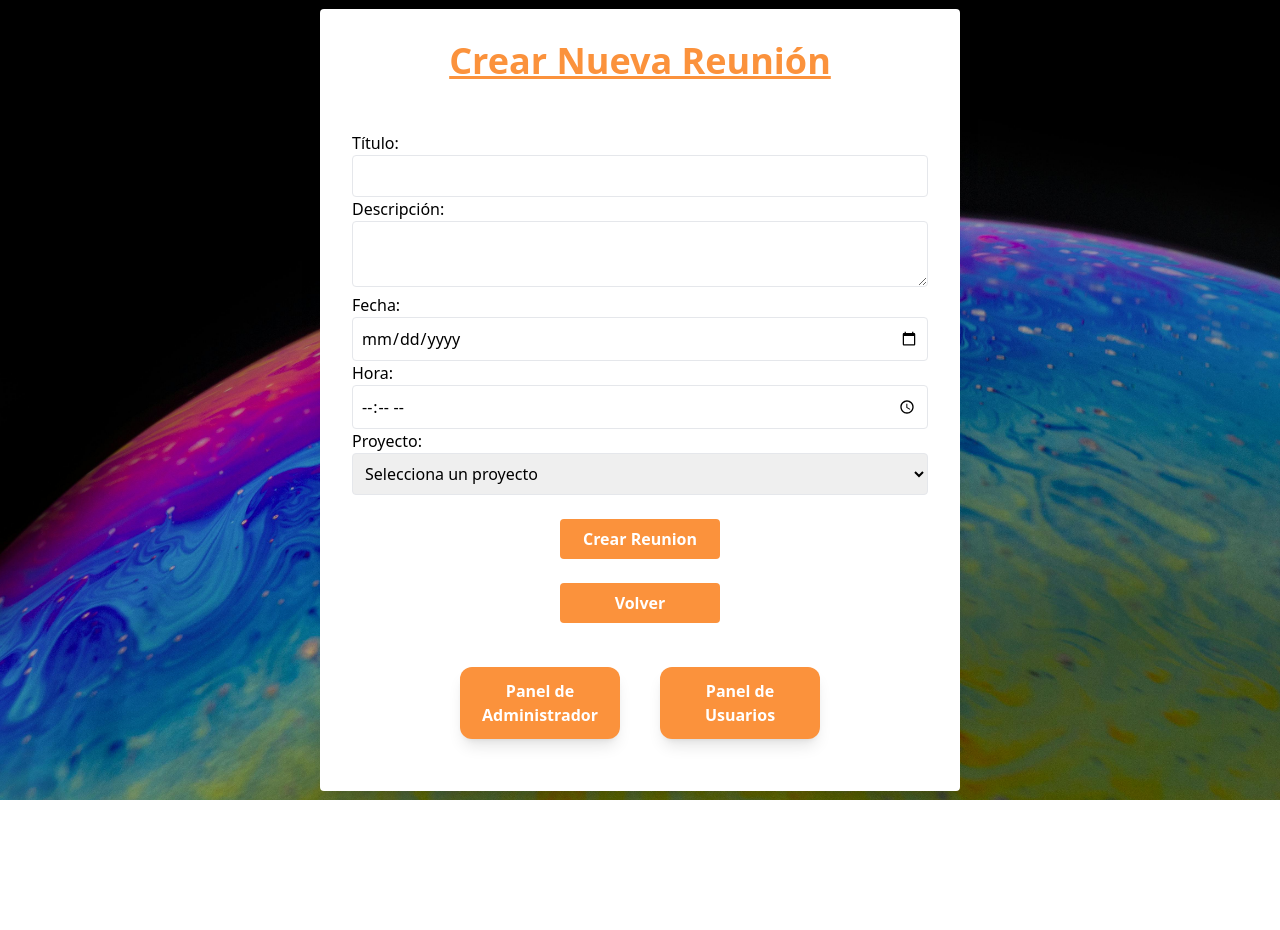
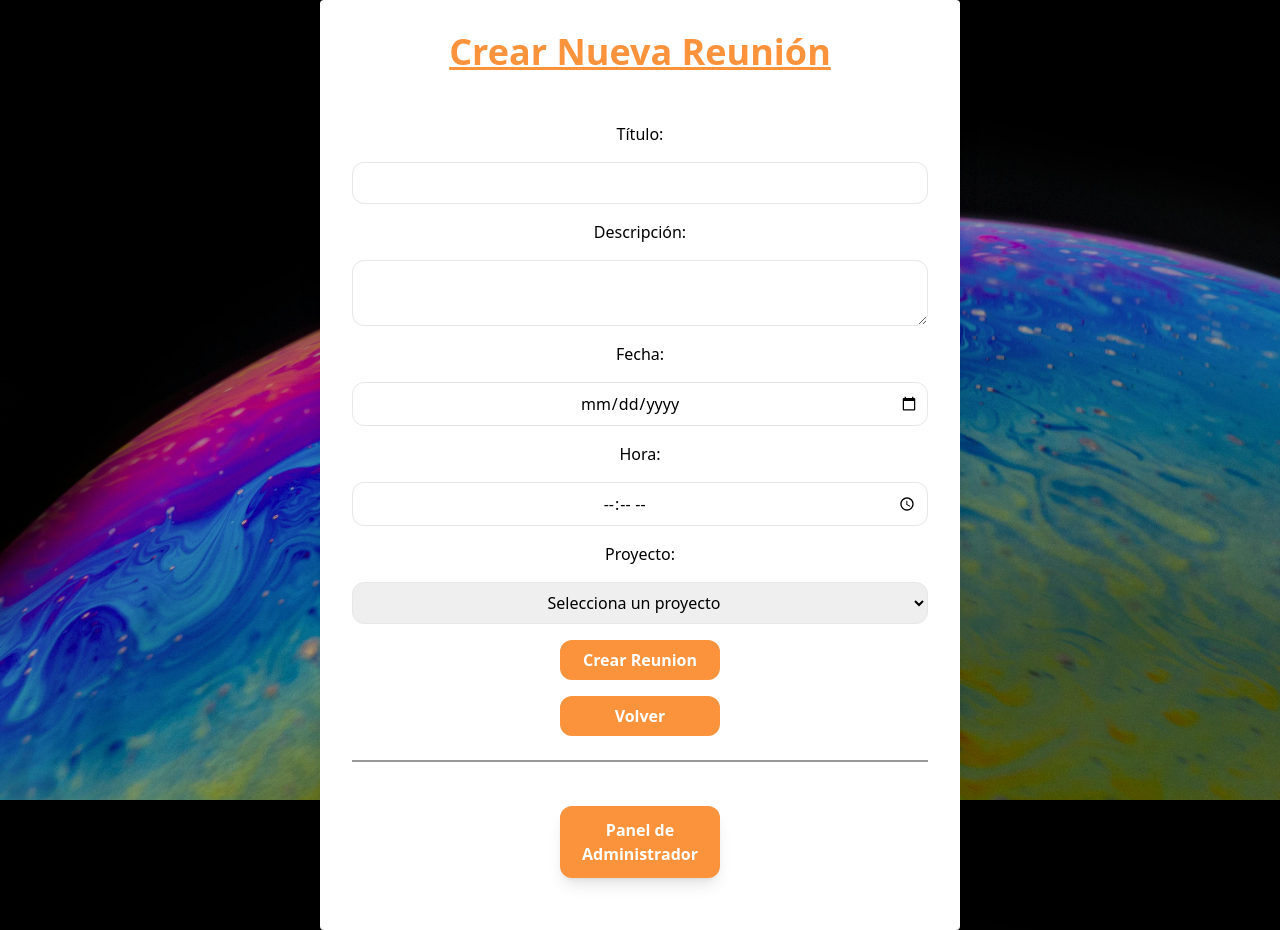
Before and after one commit to Komandarm-Knuckles/DAWM12G6_GePro, a PHP site: page /php/admin/adminCrearReunion.php in a window 1280 px wide. Before the commit the page ends 800 px from the top, so only its background shows below. Run offline with PHP 8.4, Linux system fonts and the light colour scheme; a user stored in the database is signed in; data comes from the database, SQL or seed files in the repository; some libraries are stand-ins or nearby versions.

Commit message:
Editado el diseño y corregidas las funciones de los botones de crear (falta editar y mirar las paginas de editar)

```diff
--- a/php/admin/adminCrearReunion.php
+++ b/php/admin/adminCrearReunion.php
@@ -23,10 +23,12 @@ if ($_SERVER['REQUEST_METHOD'] === 'POST')
 
     $stmt = $con->prepare("INSERT INTO reuniones (titulo, descripcion, fecha, hora, id_proyecto) VALUES (?, ?, ?, ?, ?)");
     $stmt->bind_param("ssssi", $titulo, $descripcion, $fecha, $hora, $id_proyecto);
-    $stmt->execute();
-
-    header("Location: adminReuniones.php");
+   if ($stmt->execute()) {
+        echo "<script>alert('Reunión creada con éxito.');
+                window.location.href='adminReuniones.php';
+            </script>";
     exit();
+   }
 }
 #endregion
 
@@ -51,21 +53,21 @@ $proyectos = $con->query("SELECT id_proyecto, nombre FROM proyectos");
 <div class="flex justify-center items-center">
             <span class="block h-0.5 w-130 bg-black opacity-40"></span>
         </div>
-    <form method="POST">
+    <form method="POST" class="flex flex-col w-full justify-center items-center gap-4">
         Título:
-        <input type="text" name="titulo" required class=" p-2 border rounded w-full">
+        <input type="text" name="titulo" required class=" p-2 border rounded-xl w-full">
 
         Descripción:
-        <textarea name="descripcion" required class=" p-2 border rounded w-full" ></textarea>
+        <textarea name="descripcion" required class=" p-2 border rounded-xl w-full" ></textarea>
 
         Fecha:
-        <input type="date" name="fecha" required class=" p-2 border rounded w-full">
+        <input type="date" name="fecha" required class=" p-2 border rounded-xl text-center w-full">
 
         Hora:
-        <input type="time" name="hora" required class=" p-2 border rounded w-full">
+        <input type="time" name="hora" required class=" p-2 border rounded-xl text-center w-full">
 
         Proyecto:
-        <select name="id_proyecto" required class=" p-2 border rounded w-full">
+        <select name="id_proyecto" required class=" p-2 border rounded-xl text-center w-full">
             <option value="">Selecciona un proyecto</option>
             <?php while ($proyecto = $proyectos->fetch_assoc()): ?>
                 <option value="<?php echo htmlspecialchars($proyecto['id_proyecto']); ?>">
@@ -73,23 +75,24 @@ $proyectos = $con->query("SELECT id_proyecto, nombre FROM proyectos");
                 </option>
             <?php endwhile; ?>
         </select>
-        <br>
-        <br>
-        <div class="flex justify-center items-center gap-10 ">
-                <input type="submit" value="Crear Reunion" class="bg-orange-400 text-white p-2 rounded w-[10em] items-center cursor-pointer hover:bg-orange-700 font-bold" />
+
+        <div class="flex justify-center items-center">
+                <input type="submit" value="Crear Reunion" class="bg-orange-400 text-white p-2 rounded-xl w-[10em] items-center cursor-pointer hover:bg-orange-700 font-bold" />
+        </div>
+        <!-- Boton de volver -->
+        <div class="flex justify-center items-center  ">
+            <button type="button" onclick="window.location.href='adminReuniones.php'" class="bg-orange-400 text-white p-2 rounded-xl w-[10em] items-center cursor-pointer hover:bg-orange-700 font-bold">Volver</button>
         </div>
     </form>
 
-        <!-- Boton de volver -->
-        <div class="flex justify-center items-center gap-10 ">
-            <button type="button" onclick="window.location.href='adminReuniones.php'" class="bg-orange-400 text-white p-2 rounded w-[10em] items-center cursor-pointer hover:bg-orange-700 font-bold">Volver</button>
-        </div>
+
+            <span class="block h-0.5 w-full bg-black opacity-40"></span>
+
 
         <!-- Botones de volver a panel administrados o panel usuario -->
         <div class="flex justify-center items-center gap-10">
-            <form action="../logout.php" method="POST" class="p-5 flex md:flex-row flex-col gap-10">
+            <form action="../logout.php" method="POST" class="p-5 flex md:flex-row flex-col ">
             <button type="button" onclick="window.location.href='administradores.php'" class="bg-orange-400 hover:bg-orange-700 text-white font-bold rounded-xl w-[10em] p-3 shadow-lg">Panel de Administrador</button>
-            <button type="button" onclick="window.location.href='adminUsuarios.php'" class="bg-orange-400 hover:bg-orange-700 text-white font-bold rounded-xl w-[10em] p-3 shadow-lg">Panel de Usuarios</button>
             </form>
         </div>
 </div>
--- a/php/admin/adminReuniones.php
+++ b/php/admin/adminReuniones.php
@@ -46,7 +46,7 @@ $result_reuniones = $con->query("SELECT * FROM reuniones");
             <section class="flex md:flex-col md:w-80 w-full flex-wrap md:justify-start justify-center items-center bg-orange-400 md:gap-10 gap-5 pt-5">
                 <img class="md:w-13 w-[10em]" src="../../img/LogoEmpresa.png" alt="logo Empresa"/>
                 <div class="flex gap-2">
-                    <img src="../../img/folder-git-2.svg" alt="imagenProyectos"/>
+                    <img src="../../img/users.svg" alt="imagenProyectos"/>
                     <a href="adminUsuarios.php" class="font-bold text-white text-lg">Usuarios</a>
                 </div>
                 <div class="flex gap-2">
@@ -119,8 +119,7 @@ $result_reuniones = $con->query("SELECT * FROM reuniones");
                 <!-- Botones de navegación -->
                 <div class="flex justify-center items-center gap-10">
                     <form action="../logout.php" method="POST" class="p-5 flex md:flex-row flex-col gap-10">
-                        <button type="button" onclick="window.location.href='administradores.php'" class="bg-orange-400 hover:bg-orange-700 text-white font-bold rounded-xl w-[10em] p-3 shadow-lg">Panel de Administrador</button>
-                        <button type="button" onclick="window.location.href='adminUsuarios.php'" class="bg-orange-400 hover:bg-orange-700 text-white font-bold rounded-xl w-[10em] p-3 shadow-lg">Panel de Usuarios</button>
+                        <button type="button" onclick="window.location.href='administradores.php'" class="bg-orange-400 hover:bg-orange-700 text-white font-bold rounded-xl w-fit p-3 shadow-lg">Panel de Administrador</button>
                     </form>
                 </div>
             </div>
--- a/php/admin/administradores.php
+++ b/php/admin/administradores.php
@@ -45,7 +45,7 @@ if ($tipo_usuario != 0) {
         </div>
         <div class="flex flex-col w-full gap-5 items-center">
             <a href="adminUsuarios.php" class="p-3 bg-orange-400 hover:bg-orange-700 rounded-xl w-60 shadow-lg cursor-pointer font-bold text-white text-center">
-                Mostrar Usuarios
+                Usuarios
             </a>
             <span class="block h-0.5 w-full md:w-[20em] bg-black opacity-40"></span>
             <a href="adminCrearUsuario.php" class="p-3 bg-orange-400 hover:bg-orange-700 rounded-xl w-60 shadow-lg cursor-pointer font-bold text-white text-center">
```
Also changed, not shown: php/admin/adminCrearProyecto.php (+21 -21 lines), php/admin/adminCrearTarea.php (+23 -17 lines), php/admin/adminCrearUsuario.php (+5 -10 lines), php/admin/adminProyectos.php (+4 -5 lines), php/admin/adminTareas.php (+5 -5 lines), php/admin/adminUsuarios.php (+10 -8 lines).
